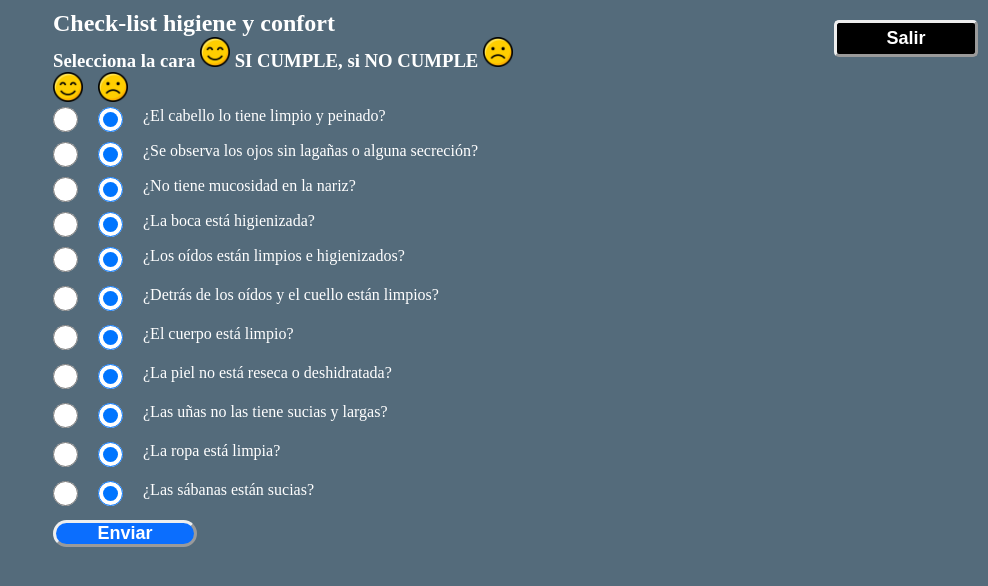
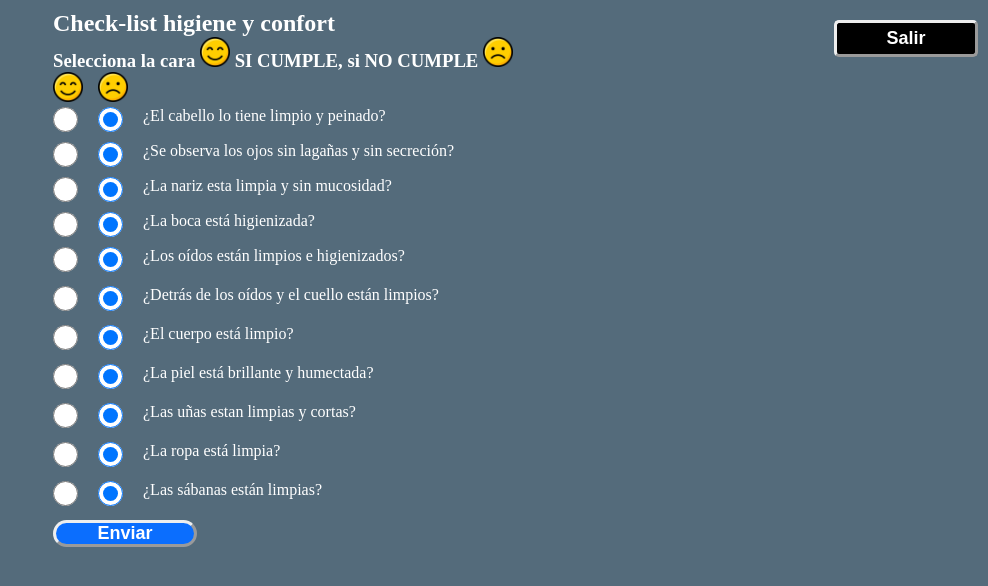
Before and after one commit to Organization-Team-Black-1-0/C-L-V4, a plain HTML site: page index.html in a window 1280 px wide. Shown: the whole page, without its empty margins (292-1280 px from the left). Drawn offline with Linux system fonts and the light colour scheme.

Commit message:
Cambio de redaccion de item

```diff
--- a/index.html
+++ b/index.html
@@ -52,7 +52,7 @@
                     <input name="checklist2" type="radio" value="notok" checked="checked" />
                 </div>
                 <div>
-                    <a>¿Se observa los ojos sin lagañas o alguna secreción?</a>
+                    <a>¿Se observa los ojos sin lagañas y sin secreción?</a>
                 </div>
                 <!-- row-3 -->
                 <div>
@@ -62,7 +62,7 @@
                     <input name="checklist3" type="radio" value="notok" checked="checked" />
                 </div>
                 <div>
-                    <a>¿No tiene mucosidad en la nariz?</a>
+                    <a>¿La nariz esta limpia y sin mucosidad?</a>
                 </div>
                 <!-- row-4 -->
                 <div>
@@ -112,7 +112,7 @@
                     <input name="checklist8" type="radio" value="notok" checked="checked" />
                 </div>
                 <div>
-                    <a>¿La piel no está reseca o deshidratada?</a>
+                    <a>¿La piel está brillante y humectada?</a>
                 </div>
                 <!-- row-9 -->
                 <div>
@@ -122,7 +122,7 @@
                     <input name="checklist9" type="radio" value="notok" checked="checked" />
                 </div>
                 <div>
-                    <a>¿Las uñas no las tiene sucias y largas?</a>
+                    <a>¿Las uñas estan limpias y cortas?</a>
                 </div>
                 <!-- row-10 -->
                 <div>
@@ -142,7 +142,7 @@
                     <input name="checklist11" type="radio" value="notok" checked="checked" />
                 </div>
                 <div>
-                    <a>¿Las sábanas están sucias?</a>
+                    <a>¿Las sábanas están limpias?</a>
                 </div>
             </div>
             <button type="submit">Enviar</button>
```
Also changed, not shown: 1 other file.
